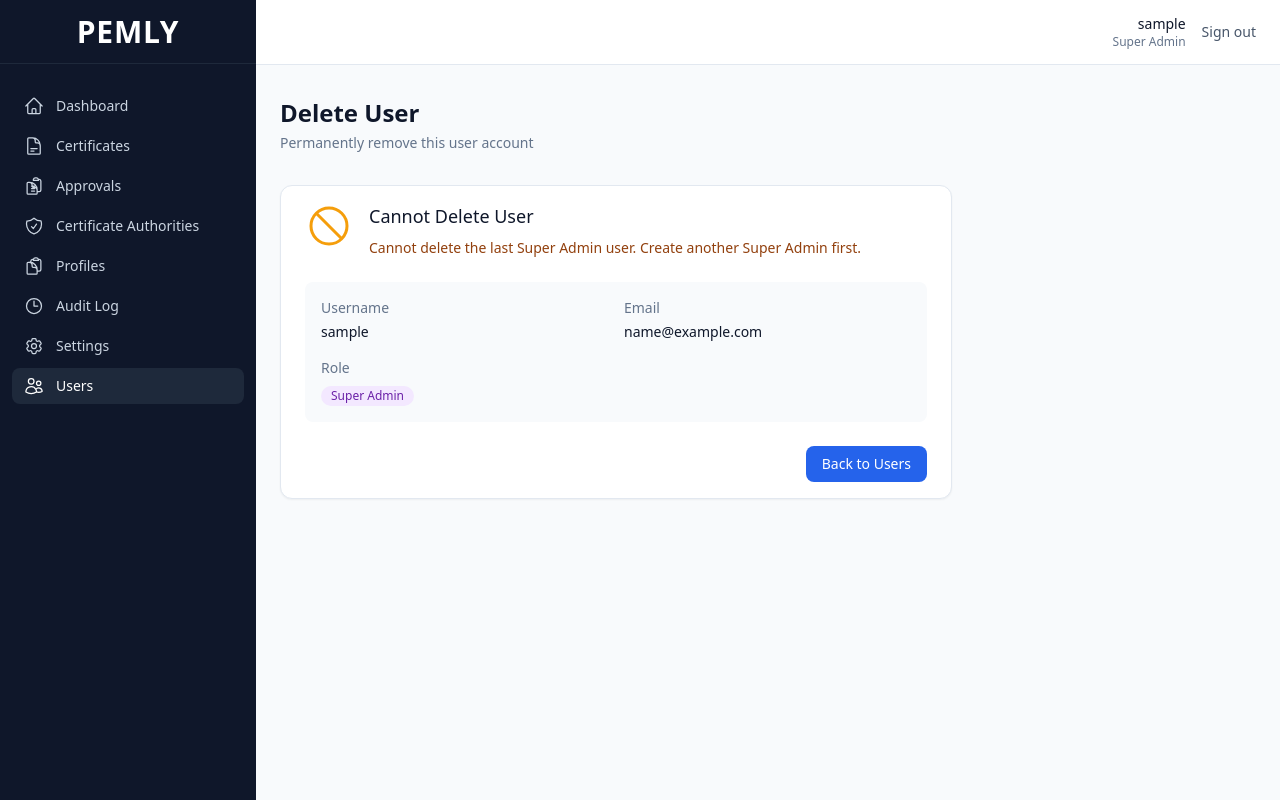
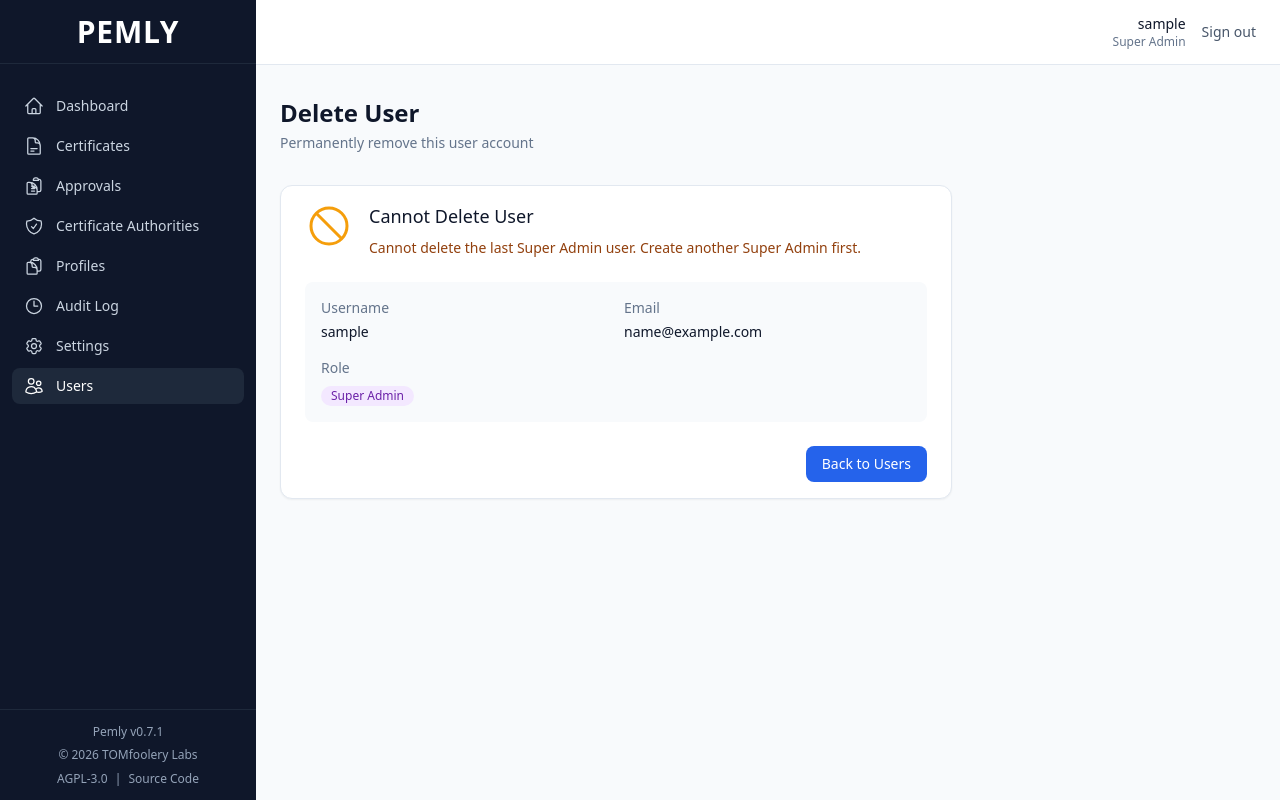
Before and after one commit to TOMFoolery-Labs/pemly, a Django app: page /accounts/users/1/delete/ in a window 1280 px wide. Run offline with Django 5.2, Linux system fonts and the light colour scheme; the visitor is signed in with stand-in values (Sample User, id 1); data comes from the database, SQL or seed files in the repository; data that the repository does not hold is empty; style sheets or scripts are compiled from the project's sources.

Commit message:
Add AGPL-3.0 license information to sidebar footer
For AGPL compliance, displays license information at bottom of sidebar:
- Version number (dynamically from settings)
- Copyright © 2026 TOMfoolery Labs
- AGPL-3.0 license link
- Source code link to GitHub repository

Created context processor to make settings globally available in templates.

Co-Authored-By: Claude Sonnet 4.5 <noreply@anthropic.com>

```diff
--- /dev/null
+++ b/core/context_processors.py
@@ -0,0 +1,14 @@
+"""
+Context processors for making data available to all templates.
+"""
+
+from django.conf import settings
+
+
+def app_settings(request):
+    """
+    Make application settings available to all templates.
+    """
+    return {
+        'settings': settings,
+    }
--- a/pkife/settings/base.py
+++ b/pkife/settings/base.py
@@ -76,6 +76,7 @@ TEMPLATES = [
                 'django.contrib.auth.context_processors.auth',
                 'django.contrib.messages.context_processors.messages',
                 'core.permissions.add_permission_context',
+                'core.context_processors.app_settings',
             ],
         },
     },
--- a/templates/base.html
+++ b/templates/base.html
@@ -123,6 +123,19 @@
           {% endif %}
         </div>
       </nav>
+
+      <!-- License and Version Footer -->
+      <div class="absolute bottom-0 left-0 right-0 border-t border-slate-800 bg-slate-900 px-3 py-3">
+        <div class="text-xs text-slate-400 text-center leading-relaxed">
+          <div class="mb-1">Pemly v{{ settings.VERSION }}</div>
+          <div class="mb-1">&copy; 2026 TOMfoolery Labs</div>
+          <div>
+            <a href="https://www.gnu.org/licenses/agpl-3.0.html" target="_blank" rel="noopener" class="hover:text-slate-300">AGPL-3.0</a>
+            <span class="mx-1">|</span>
+            <a href="https://github.com/TOMFoolery-Labs/pemly" target="_blank" rel="noopener" class="hover:text-slate-300">Source Code</a>
+          </div>
+        </div>
+      </div>
     </div>
 
     <!-- Main content -->
```
